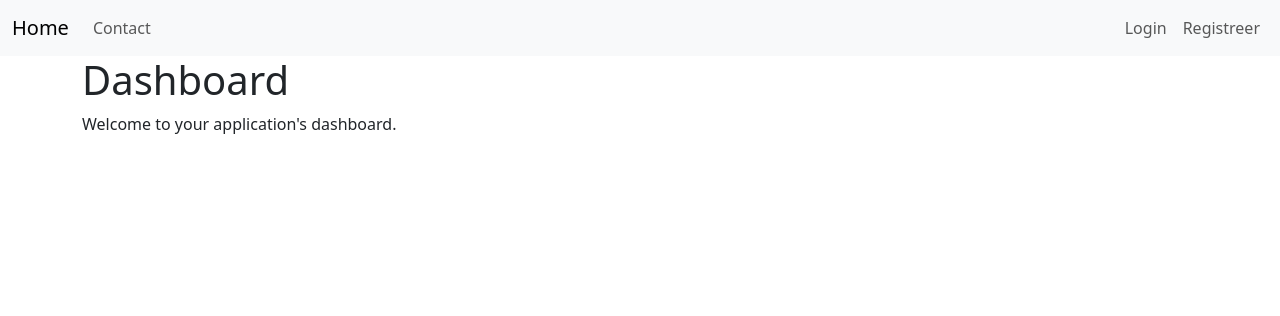
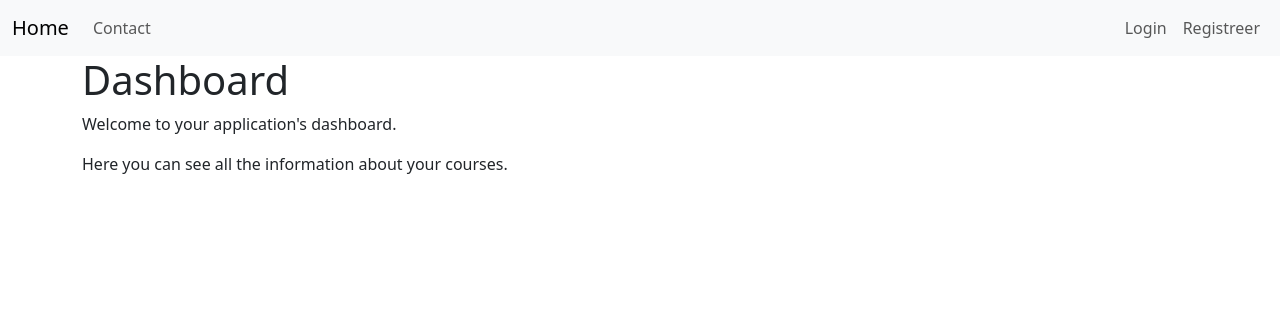
Before and after one commit to GaneshMichael/FrameworkWebtech2, a PHP site: page /dashboard in a window 1280 px wide. Shown: the top 316 px of the page. Run offline with PHP 8.4, Linux system fonts and the light colour scheme; data that the repository does not hold is empty.

Commit message:
Update Dashboard.php

```diff
--- a/App/Views/Dashboard.php
+++ b/App/Views/Dashboard.php
@@ -1,3 +1,4 @@
 
 <h1>Dashboard</h1>
 <p>Welcome to your application's dashboard.</p>
+<p>Here you can see all the information about your courses.</p>
```
